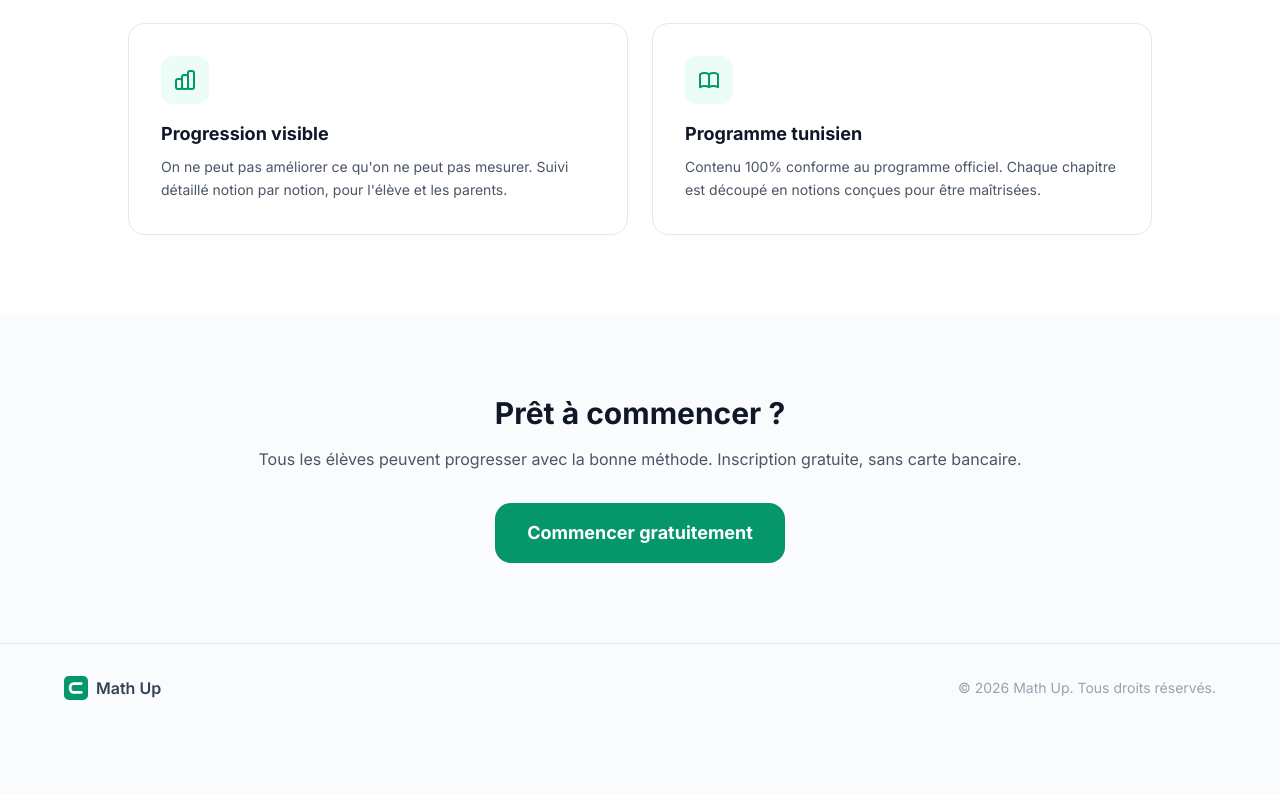
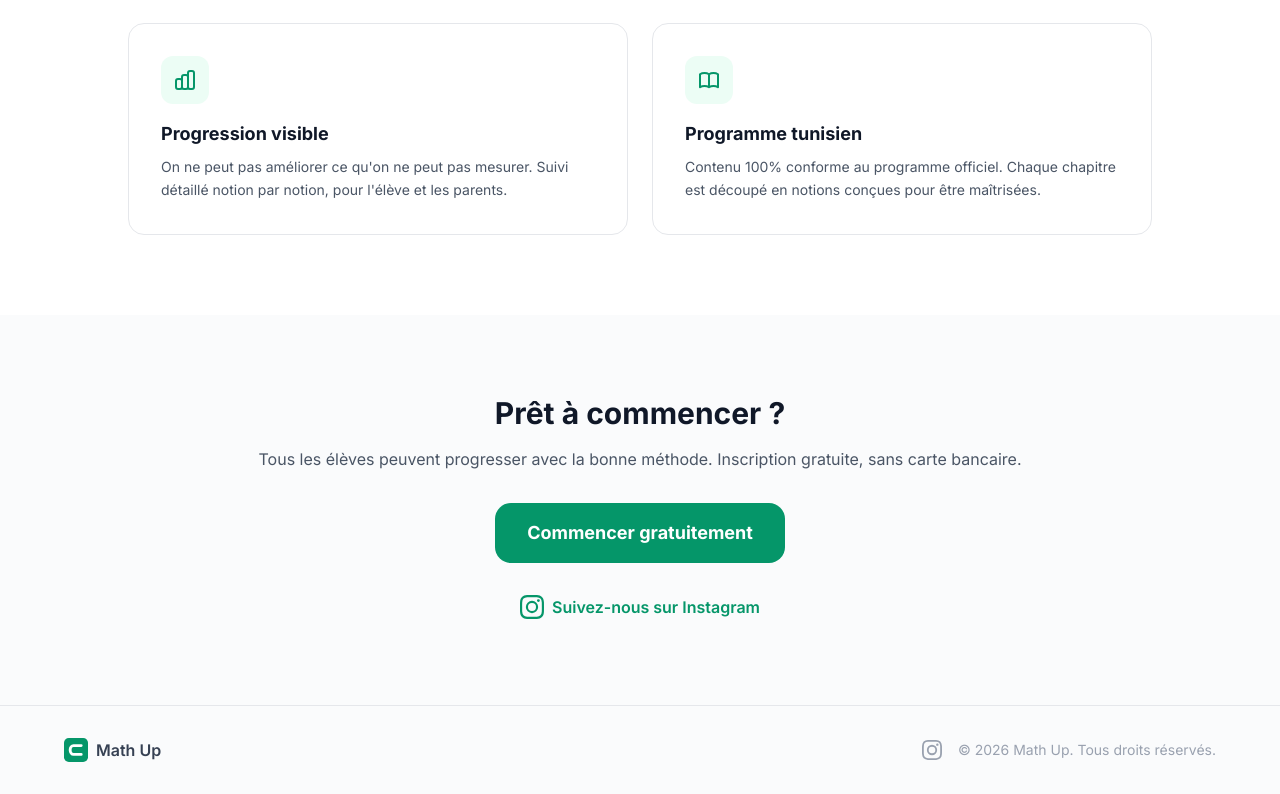
Before and after one commit to selimbouasker/website_math-up, a Next.js app: page / in a window 1280 px wide. Shown: the part 958-1752 px from the top of the page. Before the commit the page ends 1690 px from the top, so only its background shows below. Built offline with nearby package versions, Linux system fonts and the light colour scheme.

Commit message:
Add Instagram link in CTA section and footer

```diff
--- a/app/page.tsx
+++ b/app/page.tsx
@@ -124,6 +124,14 @@
           >
             Commencer gratuitement
           </a>
+          <div className="mt-8">
+            <a href="https://www.instagram.com/math_up_tn/" target="_blank" rel="noopener noreferrer" className="inline-flex items-center gap-2 text-[#059669] hover:text-[#047857] font-semibold transition-colors">
+              <svg className="w-6 h-6" fill="currentColor" viewBox="0 0 24 24">
+                <path d="M12 2.163c3.204 0 3.584.012 4.85.07 3.252.148 4.771 1.691 4.919 4.919.058 1.265.069 1.645.069 4.849 0 3.205-.012 3.584-.069 4.849-.149 3.225-1.664 4.771-4.919 4.919-1.266.058-1.644.07-4.85.07-3.204 0-3.584-.012-4.849-.07-3.26-.149-4.771-1.699-4.919-4.92-.058-1.265-.07-1.644-.07-4.849 0-3.204.013-3.583.07-4.849.149-3.227 1.664-4.771 4.919-4.919 1.266-.057 1.645-.069 4.849-.069zM12 0C8.741 0 8.333.014 7.053.072 2.695.272.273 2.69.073 7.052.014 8.333 0 8.741 0 12c0 3.259.014 3.668.072 4.948.2 4.358 2.618 6.78 6.98 6.98C8.333 23.986 8.741 24 12 24c3.259 0 3.668-.014 4.948-.072 4.354-.2 6.782-2.618 6.979-6.98.059-1.28.073-1.689.073-4.948 0-3.259-.014-3.667-.072-4.947-.196-4.354-2.617-6.78-6.979-6.98C15.668.014 15.259 0 12 0zm0 5.838a6.162 6.162 0 100 12.324 6.162 6.162 0 000-12.324zM12 16a4 4 0 110-8 4 4 0 010 8zm6.406-11.845a1.44 1.44 0 100 2.881 1.44 1.44 0 000-2.881z"/>
+              </svg>
+              Suivez-nous sur Instagram
+            </a>
+          </div>
         </div>
       </section>
 
@@ -137,9 +145,16 @@
             </svg>
             <span className="font-semibold text-gray-700">Math Up</span>
           </div>
-          <p className="text-sm text-gray-400">
-            &copy; {new Date().getFullYear()} Math Up. Tous droits réservés.
-          </p>
+          <div className="flex items-center gap-4">
+            <a href="https://www.instagram.com/math_up_tn/" target="_blank" rel="noopener noreferrer" className="text-gray-400 hover:text-[#059669] transition-colors">
+              <svg className="w-5 h-5" fill="currentColor" viewBox="0 0 24 24">
+                <path d="M12 2.163c3.204 0 3.584.012 4.85.07 3.252.148 4.771 1.691 4.919 4.919.058 1.265.069 1.645.069 4.849 0 3.205-.012 3.584-.069 4.849-.149 3.225-1.664 4.771-4.919 4.919-1.266.058-1.644.07-4.85.07-3.204 0-3.584-.012-4.849-.07-3.26-.149-4.771-1.699-4.919-4.92-.058-1.265-.07-1.644-.07-4.849 0-3.204.013-3.583.07-4.849.149-3.227 1.664-4.771 4.919-4.919 1.266-.057 1.645-.069 4.849-.069zM12 0C8.741 0 8.333.014 7.053.072 2.695.272.273 2.69.073 7.052.014 8.333 0 8.741 0 12c0 3.259.014 3.668.072 4.948.2 4.358 2.618 6.78 6.98 6.98C8.333 23.986 8.741 24 12 24c3.259 0 3.668-.014 4.948-.072 4.354-.2 6.782-2.618 6.979-6.98.059-1.28.073-1.689.073-4.948 0-3.259-.014-3.667-.072-4.947-.196-4.354-2.617-6.78-6.979-6.98C15.668.014 15.259 0 12 0zm0 5.838a6.162 6.162 0 100 12.324 6.162 6.162 0 000-12.324zM12 16a4 4 0 110-8 4 4 0 010 8zm6.406-11.845a1.44 1.44 0 100 2.881 1.44 1.44 0 000-2.881z"/>
+              </svg>
+            </a>
+            <p className="text-sm text-gray-400">
+              &copy; {new Date().getFullYear()} Math Up. Tous droits réservés.
+            </p>
+          </div>
         </div>
       </footer>
     </div>
```
